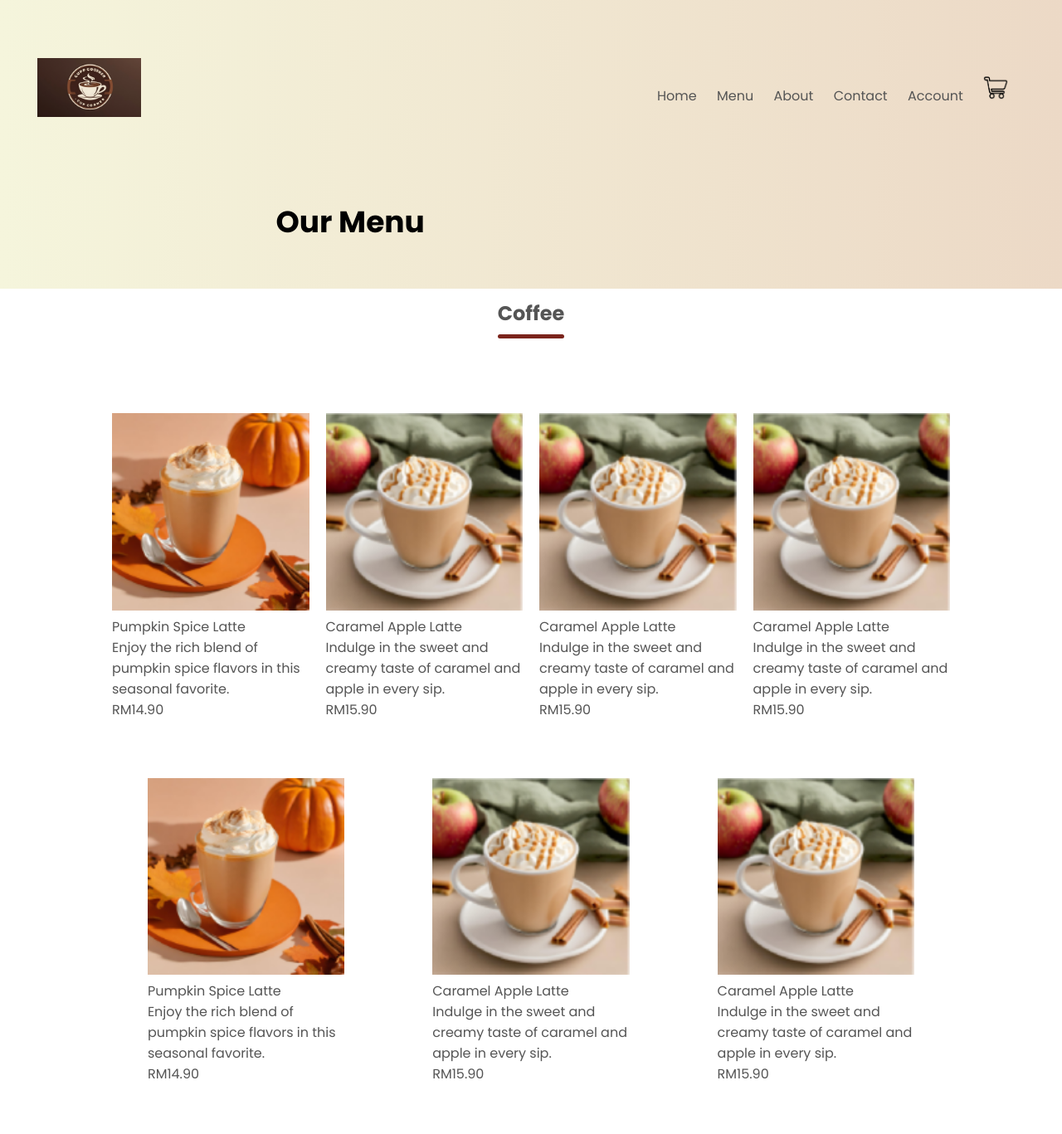
After one commit to JienWeng/CoffeeShopWeb, a PHP site: page /menu.php in a window 1280 px wide. The commit adds this page. Shown: the whole page at 83% size. Run offline with PHP 8.4, Linux system fonts and the light colour scheme.

Commit message:
added menu

```diff
--- a/index.php
+++ b/index.php
@@ -18,7 +18,7 @@
          <nav>
             <ul>
                 <li><a href="index.php">Home</a></li>
-                <li><a href="">Menu</a></li>
+                <li><a href="menu.php">Menu</a></li>
                 <li><a href="">About</a></li>
                 <li><a href="">Contact</a></li>
                 <li><a href="">Account</a></li>
--- /dev/null
+++ b/menu.php
@@ -0,0 +1,104 @@
+<!DOCTYPE html>
+<html lang="en">
+<head>
+    <meta charset="UTF-8">
+    <title>Cup Corner Menu</title>
+    <link rel="stylesheet" href="style.css">
+    <link href="https://fonts.googleapis.com/css2?family=Poppins:wght@300;400;500;600;700&display=swap" rel="stylesheet">
+    <link rel="stylesheet" href="https://stackpath.bootstrapcdn.com/font-awesome/4.7.0/css/font-awesome.min.css">
+</head>
+<body>
+
+    <div class="header">
+        <div class="container">
+            <div class="navbar">
+                <div class="logo">
+                    <img src="cupcorner-logo.jpg" width="125px">
+                </div>
+                <nav>
+                    <ul>
+                        <li><a href="index.php">Home</a></li>
+                        <li><a href="menu.php">Menu</a></li>
+                        <li><a href="">About</a></li>
+                        <li><a href="">Contact</a></li>
+                        <li><a href="">Account</a></li>
+                        <li><a href=""><img src="image4.png" width="30px" height="30px"></a></li>
+                    </ul>
+                </nav>
+            </div>
+            <div class="row">
+                <div class="col-2">
+                    <h1>Our Menu</h1>
+                </div>
+            </div>
+        </div>
+    </div>
+
+    <div class="small-container">
+        <h2 class="title">Coffee</h2>
+        <div class="row">
+            <?php
+            // Sample data for coffee items
+            $coffee_items = [
+                [
+                    'name' => 'Pumpkin Spice Latte',
+                    'image' => 'new.coffee.png',
+                    'desc' => 'Enjoy the rich blend of pumpkin spice flavors in this seasonal favorite.',
+                    'price' => 'RM14.90'
+                ],
+                [
+                    'name' => 'Caramel Apple Latte',
+                    'image' => 'new.coffee2.png',
+                    'desc' => 'Indulge in the sweet and creamy taste of caramel and apple in every sip.',
+                    'price' => 'RM15.90'
+                ],
+                [
+                    'name' => 'Caramel Apple Latte',
+                    'image' => 'new.coffee2.png',
+                    'desc' => 'Indulge in the sweet and creamy taste of caramel and apple in every sip.',
+                    'price' => 'RM15.90'
+                ],
+                [
+                    'name' => 'Caramel Apple Latte',
+                    'image' => 'new.coffee2.png',
+                    'desc' => 'Indulge in the sweet and creamy taste of caramel and apple in every sip.',
+                    'price' => 'RM15.90'
+                ],
+                [
+                    'name' => 'Pumpkin Spice Latte',
+                    'image' => 'new.coffee.png',
+                    'desc' => 'Enjoy the rich blend of pumpkin spice flavors in this seasonal favorite.',
+                    'price' => 'RM14.90'
+                ],
+                [
+                    'name' => 'Caramel Apple Latte',
+                    'image' => 'new.coffee2.png',
+                    'desc' => 'Indulge in the sweet and creamy taste of caramel and apple in every sip.',
+                    'price' => 'RM15.90'
+                ],
+                [
+                    'name' => 'Caramel Apple Latte',
+                    'image' => 'new.coffee2.png',
+                    'desc' => 'Indulge in the sweet and creamy taste of caramel and apple in every sip.',
+                    'price' => 'RM15.90'
+                ],
+                // Add more coffee items here if needed
+            ];
+
+            // Display coffee items
+            foreach ($coffee_items as $item) {
+                echo '<div class="col-4">';
+                echo '<img src="' . $item['image'] . '">';
+                echo '<h4>' . $item['name'] . '</h4>';
+                echo '<p>' . $item['desc'] . '</p>';
+                echo '<p>' . $item['price'] . '</p>';
+                echo '</div>';
+            }
+            ?>
+        </div>
+    </div>
+
+    <!-- Repeat similar code blocks for other categories like non-coffee, hot meals, pastries, and cakes -->
+
+</body>
+</html>
```
